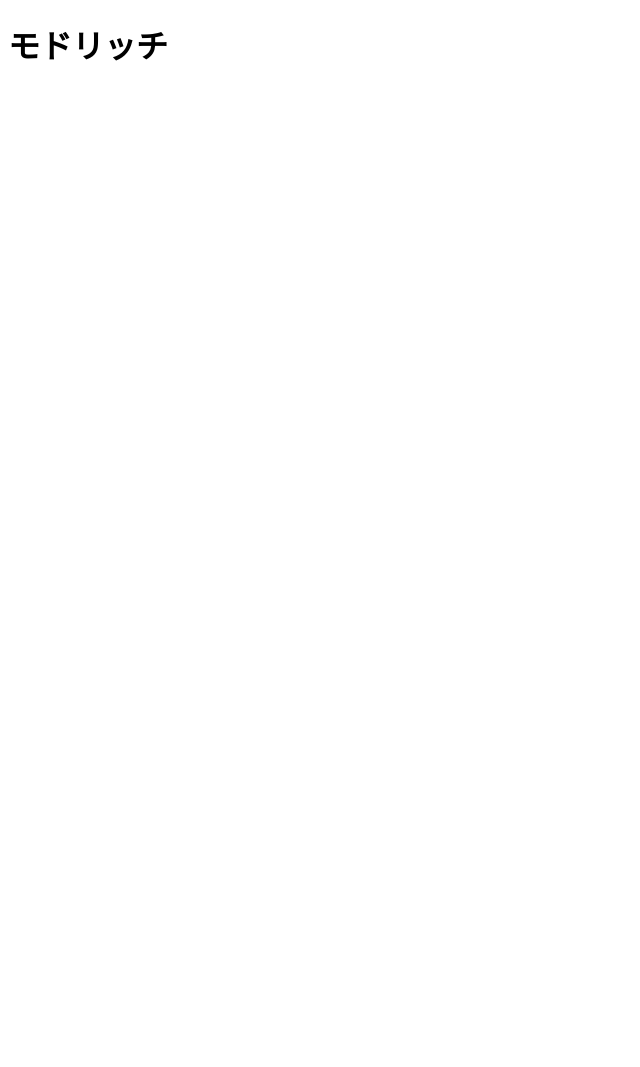
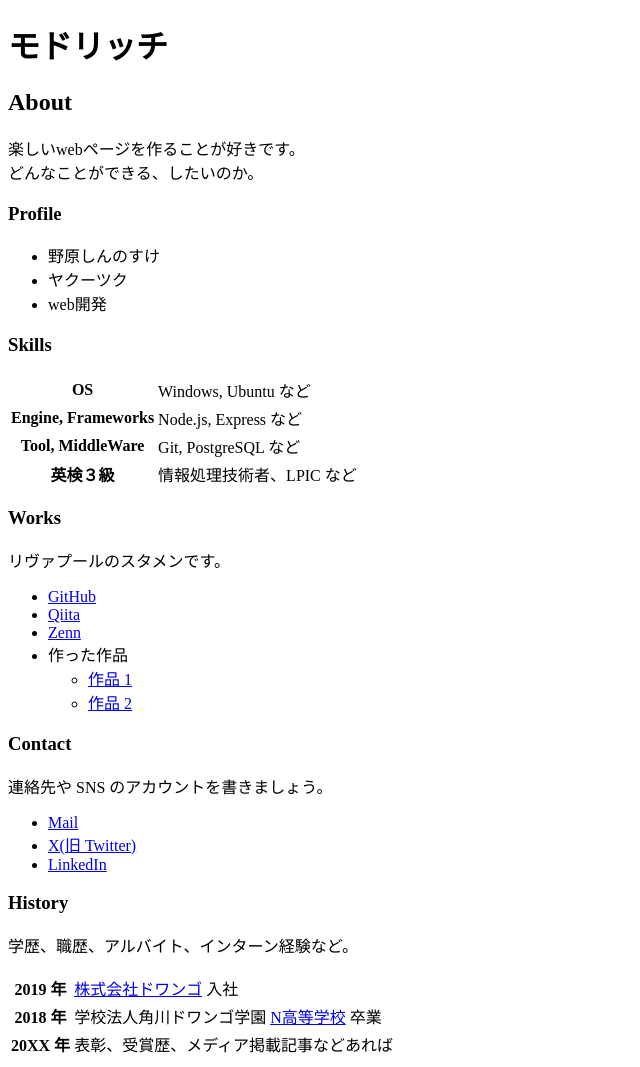
Before and after one commit to 261zs03290-dev/261zs03290-dev.github.io, a plain HTML site: page index.html in a window 1280 px wide. Shown: the whole page, without its empty margins (0-640 px from the left). Before the commit the page ends 800 px from the top, so only its background shows below. Drawn offline with Linux system fonts and the light colour scheme.

Commit message:
Update index.html

```diff
--- a/index.html
+++ b/index.html
@@ -7,5 +7,78 @@
   </head>
   <body>
     <h1>モドリッチ</h1>
+
+    <h2>About</h2>
+    <p>
+       楽しいwebページを作ることが好きです。<br>
+      どんなことができる、したいのか。
+    </p>
+
+    <h3>Profile</h3>
+    <ul>
+      <li>野原しんのすけ</li>
+      <li>ヤクーツク</li>
+      <li>web開発</li>
+    </ul>
+
+    <h3>Skills</h3>
+    <table>
+      <tr>
+        <th>OS</th>
+        <td>Windows, Ubuntu など</td>
+      </tr>
+      <tr>
+        <th>Engine, Frameworks</th>
+        <td>Node.js, Express など</td>
+      </tr>
+      <tr>
+        <th>Tool, MiddleWare</th>
+        <td>Git, PostgreSQL など</td>
+      </tr>
+      <tr>
+        <th>英検３級</th>
+        <td>情報処理技術者、LPIC など</td>
+      </tr>
+    </table>
+
+    <h3>Works</h3>
+    <p>リヴァプールのスタメンです。</p>
+    <ul>
+      <li><a href="https://github.com/">GitHub</a></li>
+      <li><a href="https://qiita.com/">Qiita</a></li>
+      <li><a href="https://zenn.dev/">Zenn</a></li>
+      <li>
+        作った作品
+        <ul>
+          <li><a href="https://example.com/">作品 1</a></li>
+          <li><a href="https://example.com/">作品 2</a></li>
+        </ul>
+      </li>
+    </ul>
+
+    <h3>Contact</h3>
+    <p>連絡先や SNS のアカウントを書きましょう。</p>
+    <ul>
+      <li><a href="mailto:name@example.com">Mail</a></li>
+      <li><a href="https://twitter.com/n_yobikou">X(旧 Twitter)</a></li>
+      <li><a href="https://www.linkedin.com/">LinkedIn</a></li>
+    </ul>
+
+    <h3>History</h3>
+    <p>学歴、職歴、アルバイト、インターン経験など。</p>
+    <table>
+      <tr>
+        <th>2019 年</th>
+        <td><a href="https://dwango.co.jp/">株式会社ドワンゴ</a> 入社</td>
+      </tr>
+      <tr>
+        <th>2018 年</th>
+        <td>学校法人角川ドワンゴ学園 <a href="https://nnn.ed.jp/">N高等学校</a> 卒業</td>
+      </tr>
+      <tr>
+        <th>20XX 年</th>
+        <td>表彰、受賞歴、メディア掲載記事などあれば</td>
+      </tr>
+    </table>
   </body>
 </html>
```
